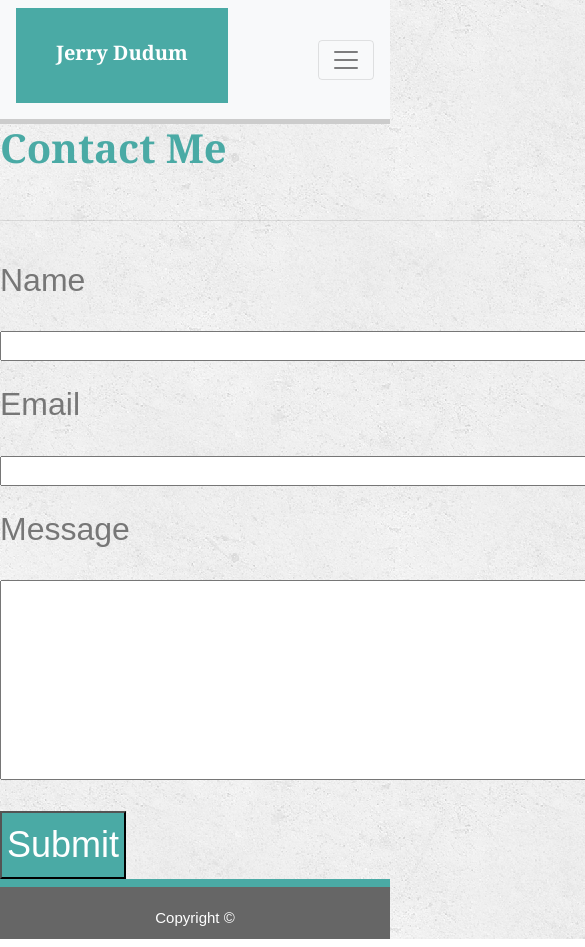
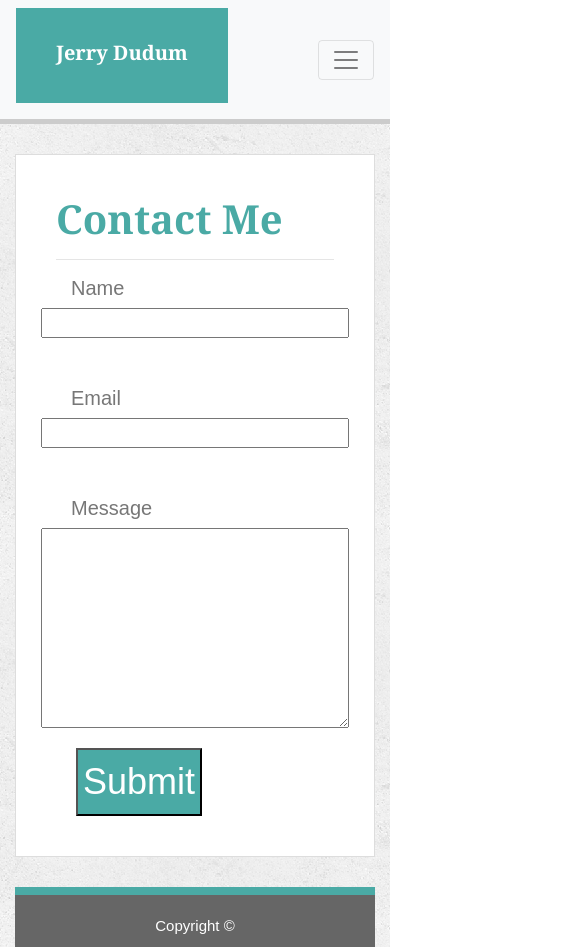
Before and after one commit to Jerry-Dudum/Bootstrap-Portfolio, a plain HTML site: page contact.html in a window 390 px wide. Shown: the top 947 px of the page, 585 px wide, since content can reach past the window. Drawn offline with nearby package versions, Linux system fonts and the light colour scheme; files that its build step writes are made by us from their sources.

Commit message:
finalized contact section to be responsive with bootstrap by adding rows and columns where neccessary

```diff
--- a/assets/css/style.css
+++ b/assets/css/style.css
@@ -124,6 +124,7 @@ nav {
     color: #ffffff;
     font-size: 36px;
     padding: 5px;
+    margin: 20px;
 }
 
 .alignLeft {
--- a/contact.html
+++ b/contact.html
@@ -38,29 +38,47 @@
         </div>
     </nav>
 
-        <section class="bio">
-
+    <div class="container">
+        <div class="row">
+            <div class="col-12 col-sm-10">
+                <article class="section">
                     <h1 id="heading">Contact Me</h1>
-
-            <br>
-            <hr><br>
-
+                    <hr>
                     <form action="#">
-
-                <h2>Name</h2><br>
-                <input class="data" type="text" name="Name"><br><br>
-
-                <h2>Email</h2><br>
-                <input class="data" type="text" name="Email"><br><br>
-
-                <h2>Message</h2><br>
-                <textarea class="message" type="text" name="Message"></textarea><br><br>
-
+                        <div class="row">
+                            <div class="col-12 col-sm-10">
+                                <div class="col-12">
+                                    <h5>Name</h5>
+                                </div>
+                            </div>
+                            <input class="data" type="text" name="Name">
+                        </div>
+                        <br><br>
+                        <div class="row">
+                            <div class="col-12 col-sm-10">
+                                <div class="col-12">
+                                    <h5>Email</h5>
+                                </div>
+                            </div>
+                            <input class="data" type="text" name="Email">
+                        </div>
+                        <br><br>
+                        <div class="row">
+                            <div class="col-12 col-sm-10">
+                                <div class="col-12">
+                                    <h5>Message</h5>
+                                </div>
+                            </div>
+                            <textarea class="message" type="text" name="Message"></textarea>
+                        </div>
+                        <div class="row">
+                            <div class="col-4">
                                 <input id="submit" type="button" value="Submit">
-
+                            </div>
+                        </div>
                     </form>
-        </section>
-
+                </article>
+            </div>
         </div>
 
     <footer class="footer">
```
Lines whose indentation alone changed are shown as unchanged.
